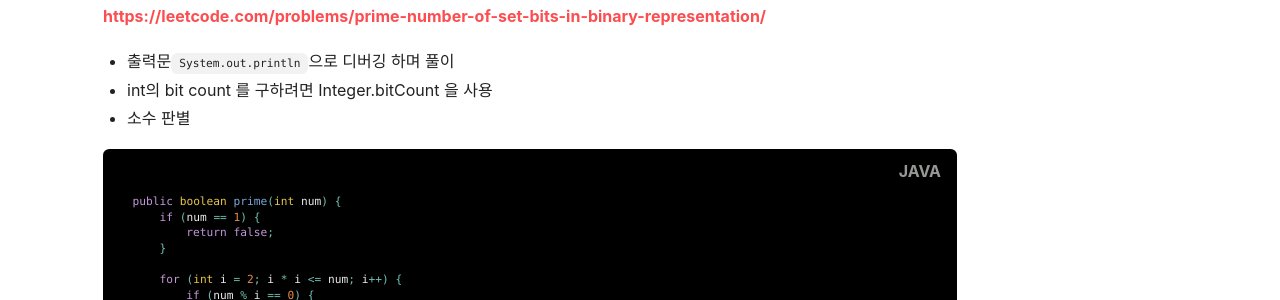
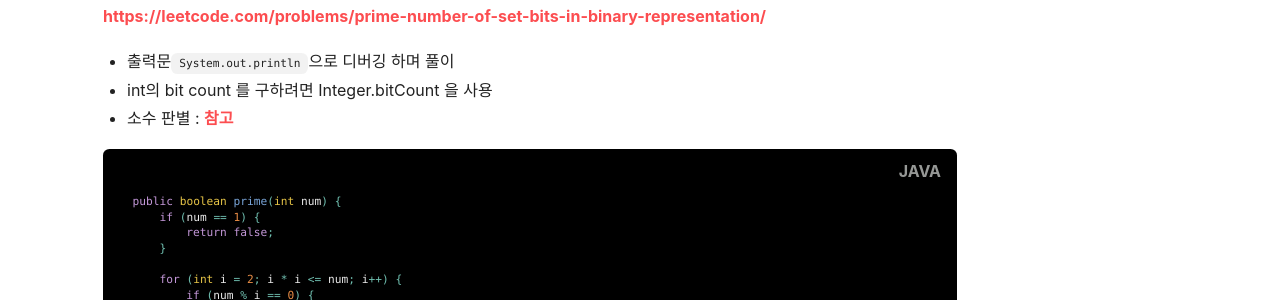
Before and after one commit to taetaetae/coding-test, a Jekyll site: the page built from _posts/2022-04-04-prime-number-of-set-bits-in-binary-representation.md, in a window 1280 px wide. Shown: the part 326-626 px from the top of the page. Built offline with Jekyll 4.4.1, drawn with Linux system fonts in a browser that asks for light colours; nearby versions of some CDN libraries.

Commit message:
Update 2022-04-04-prime-number-of-set-bits-in-binary-representation.md

```diff
--- a/_posts/2022-04-04-prime-number-of-set-bits-in-binary-representation.md
+++ b/_posts/2022-04-04-prime-number-of-set-bits-in-binary-representation.md
@@ -11,7 +11,8 @@ tags:
 
 - 출력문`System.out.println`으로 디버깅 하며 풀이
 - int의 bit count 를 구하려면 Integer.bitCount 을 사용
-- 소수 판별
+- 소수 판별 : [참고](https://prod.velog.io/@newtownboy/JAVA1929%EB%B2%88-%EC%86%8C%EC%88%98-%EA%B5%AC%ED%95%98%EA%B8%B0)
+
   {% highlight java %}
   public boolean prime(int num) {
       if (num == 1) {
```
